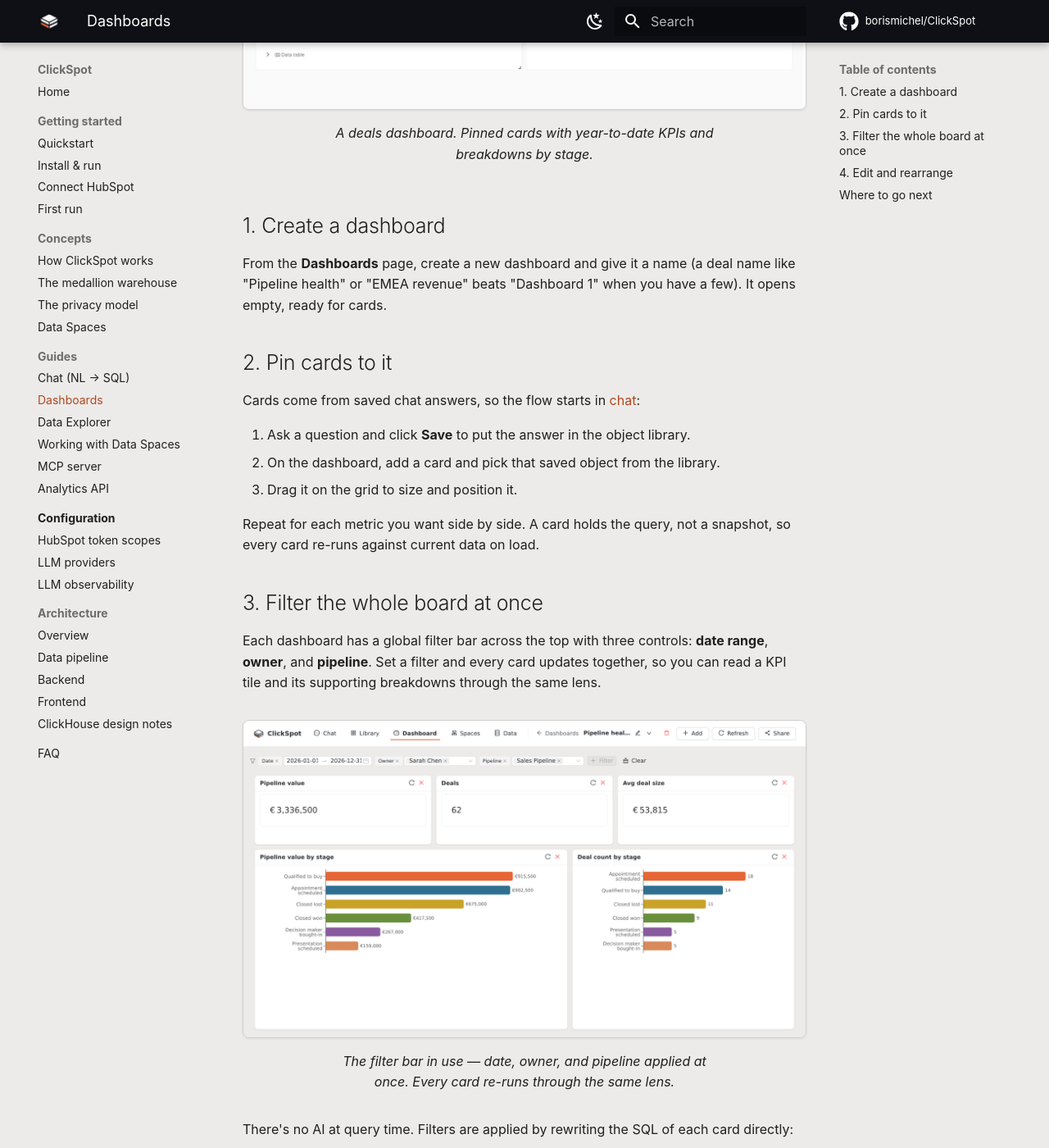
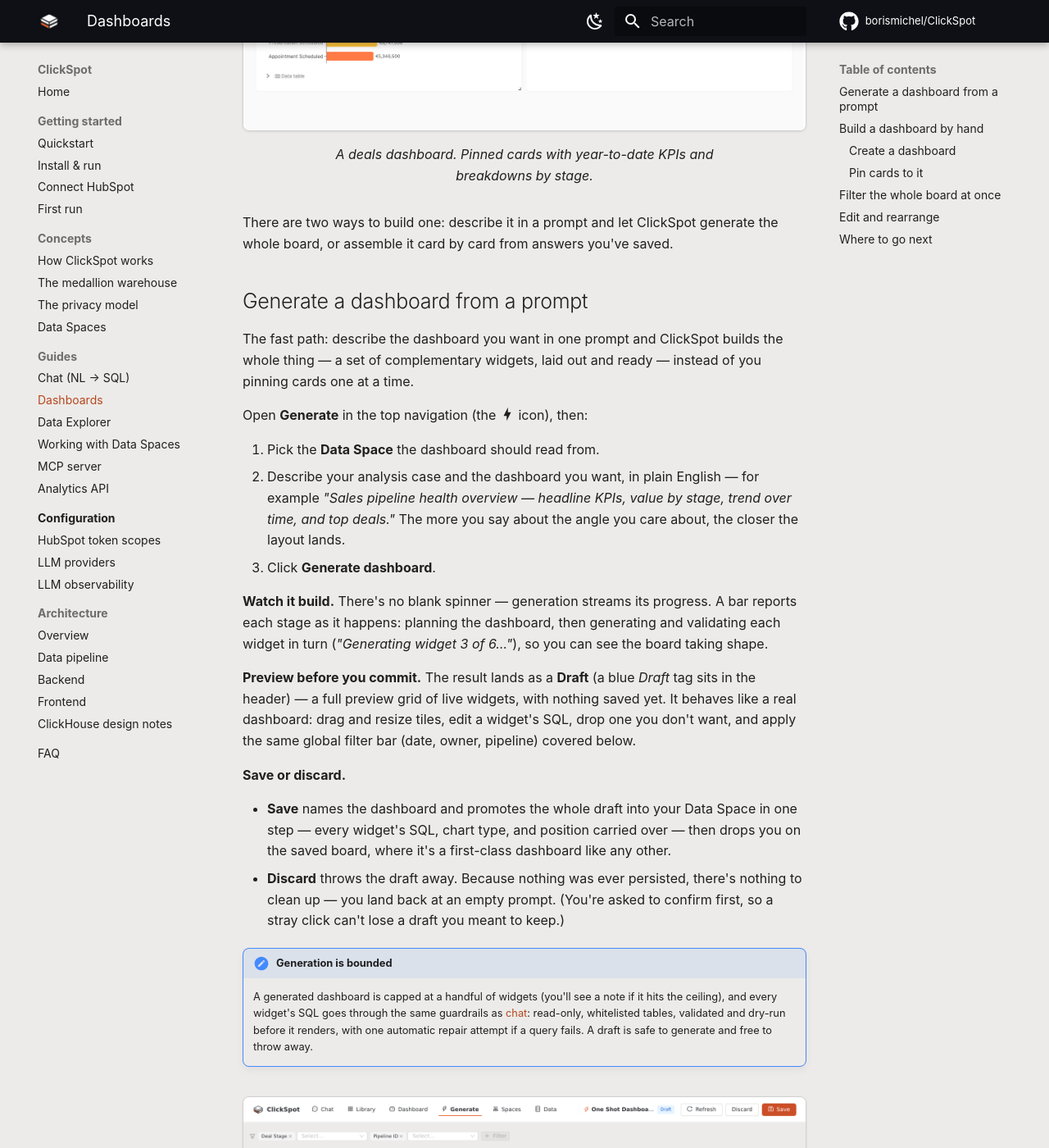
Before and after one commit to borismichel/ClickSpot, an MkDocs documentation site: the page built from docs/guides/dashboards.md, in a window 1280 px wide and 1400 px high, scrolled down 581 px. Shown: the whole window at 82% size. Built offline with MkDocs 1.6.1 and Material for MkDocs 9.7.7, drawn with Linux system fonts in a browser that asks for light colours; comment, search, counter and statistics services are not loaded; some of the changed text lies outside the part shown.

Commit message:
docs(CLI-145): document One-Shot Dashboard + chat SQL self-repair (v0.1.8)
Cover what shipped in v0.1.8 on the MkDocs product site:

- dashboards.md: new "Generate a dashboard from a prompt" section for the
  One-Shot Dashboard (CLI-127→131) — one prompt → a full multi-widget board,
  live SSE progress, a transient Draft preview grid, Save/Discard, and a light
  note on the bounded/validated guardrails. Restructures the page into the
  generate path + a "Build a dashboard by hand" manual path, with the shared
  filter/edit sections lifted to top level. Adds a real preview-grid screenshot
  (one-shot-dashboard.png).
- chat.md: one-line "Queries self-heal" note for the SQL repair loop (CLI-144) —
  one automatic repair attempt on a failed query before giving up.

Verified: `mkdocs build --strict` passes; OSD section, icon, and figure render
at 1440px. Screenshot captured from the live instance (real seeded
sales_pipeline data; only the LLM spec stream was stubbed).

Co-Authored-By: Claude Opus 4.8 <noreply@anthropic.com>

```diff
--- a/docs/guides/dashboards.md
+++ b/docs/guides/dashboards.md
@@ -1,21 +1,73 @@
 # Dashboards
 
-Dashboards turn one-off chat answers into something persistent. Save a chat result to the
-object library, pin it to a dashboard, and it stays there, refreshing against live data
-every time you open it.
+Dashboards turn one-off questions into something persistent — a set of cards that stay put
+and refresh against live data every time you open them. Generate a whole board from a single
+prompt, or build one by hand from chat answers you've saved; either way the cards hold queries,
+not snapshots, so the numbers stay current.
 
 <figure markdown>
   ![Deals dashboard: deal count and amount by stage with year-to-date KPIs](../assets/screenshots/dashboard-deals.png){ .shot }
   <figcaption>A deals dashboard. Pinned cards with year-to-date KPIs and breakdowns by stage.</figcaption>
 </figure>
 
-## 1. Create a dashboard
+There are two ways to build one: describe it in a prompt and let ClickSpot generate the whole
+board, or assemble it card by card from answers you've saved.
+
+## Generate a dashboard from a prompt
+
+The fast path: describe the dashboard you want in one prompt and ClickSpot builds the whole
+thing — a set of complementary widgets, laid out and ready — instead of you pinning cards one
+at a time.
+
+Open **Generate** in the top navigation (the :material-lightning-bolt: icon), then:
+
+1. Pick the **Data Space** the dashboard should read from.
+2. Describe your analysis case and the dashboard you want, in plain English — for example
+   *"Sales pipeline health overview — headline KPIs, value by stage, trend over time, and top
+   deals."* The more you say about the angle you care about, the closer the layout lands.
+3. Click **Generate dashboard**.
+
+**Watch it build.** There's no blank spinner — generation streams its progress. A bar reports
+each stage as it happens: planning the dashboard, then generating and validating each widget
+in turn (*"Generating widget 3 of 6…"*), so you can see the board taking shape.
+
+**Preview before you commit.** The result lands as a **Draft** (a blue *Draft* tag sits in the
+header) — a full preview grid of live widgets, with nothing saved yet. It behaves like a real
+dashboard: drag and resize tiles, edit a widget's SQL, drop one you don't want, and apply the
+same global filter bar (date, owner, pipeline) covered below.
+
+**Save or discard.**
+
+- **Save** names the dashboard and promotes the whole draft into your Data Space in one step —
+  every widget's SQL, chart type, and position carried over — then drops you on the saved
+  board, where it's a first-class dashboard like any other.
+- **Discard** throws the draft away. Because nothing was ever persisted, there's nothing to
+  clean up — you land back at an empty prompt. (You're asked to confirm first, so a stray
+  click can't lose a draft you meant to keep.)
+
+!!! note "Generation is bounded"
+    A generated dashboard is capped at a handful of widgets (you'll see a note if it hits the
+    ceiling), and every widget's SQL goes through the same guardrails as [chat](chat.md):
+    read-only, whitelisted tables, validated and dry-run before it renders, with one automatic
+    repair attempt if a query fails. A draft is safe to generate and free to throw away.
+
+<figure markdown>
+  ![One Shot Dashboard: a single prompt has generated a preview grid of pipeline widgets — KPI tiles, value by stage, and a trend chart — shown in a transient Draft state with Save and Discard actions](../assets/screenshots/one-shot-dashboard.png){ .shot }
+  <figcaption>One Shot Dashboard. A single prompt generates a full preview grid; keep it with <strong>Save</strong> or throw the draft away with <strong>Discard</strong>.</figcaption>
+</figure>
+
+## Build a dashboard by hand
+
+Prefer to assemble a board yourself — or grow one a card at a time from questions you've
+already asked? Build it manually.
+
+### Create a dashboard
 
 From the **Dashboards** page, create a new dashboard and give it a name (a deal name like
 "Pipeline health" or "EMEA revenue" beats "Dashboard 1" when you have a few). It opens
 empty, ready for cards.
 
-## 2. Pin cards to it
+### Pin cards to it
 
 Cards come from saved chat answers, so the flow starts in [chat](chat.md):
 
@@ -26,7 +78,7 @@ Cards come from saved chat answers, so the flow starts in [chat](chat.md):
 Repeat for each metric you want side by side. A card holds the query, not a snapshot, so
 every card re-runs against current data on load.
 
-## 3. Filter the whole board at once
+## Filter the whole board at once
 
 Each dashboard has a global filter bar across the top with three controls: **date range**,
 **owner**, and **pipeline**. Set a filter and every card updates together, so you can read a
@@ -56,7 +108,7 @@ return every card to its unfiltered view.
     shareable and bookmarkable. Send someone "Q2, EMEA pipeline" and they land on exactly
     that, no setup required.
 
-## 4. Edit and rearrange
+## Edit and rearrange
 
 Dashboards aren't fixed once built. Rearrange the grid by dragging cards, resize them to
 give the important number more room, and remove a card you no longer need. The layout is
```
Also changed, not shown: docs/guides/chat.md (+5 -0 lines), docs/assets/screenshots/one-shot-dashboard.png (added).
